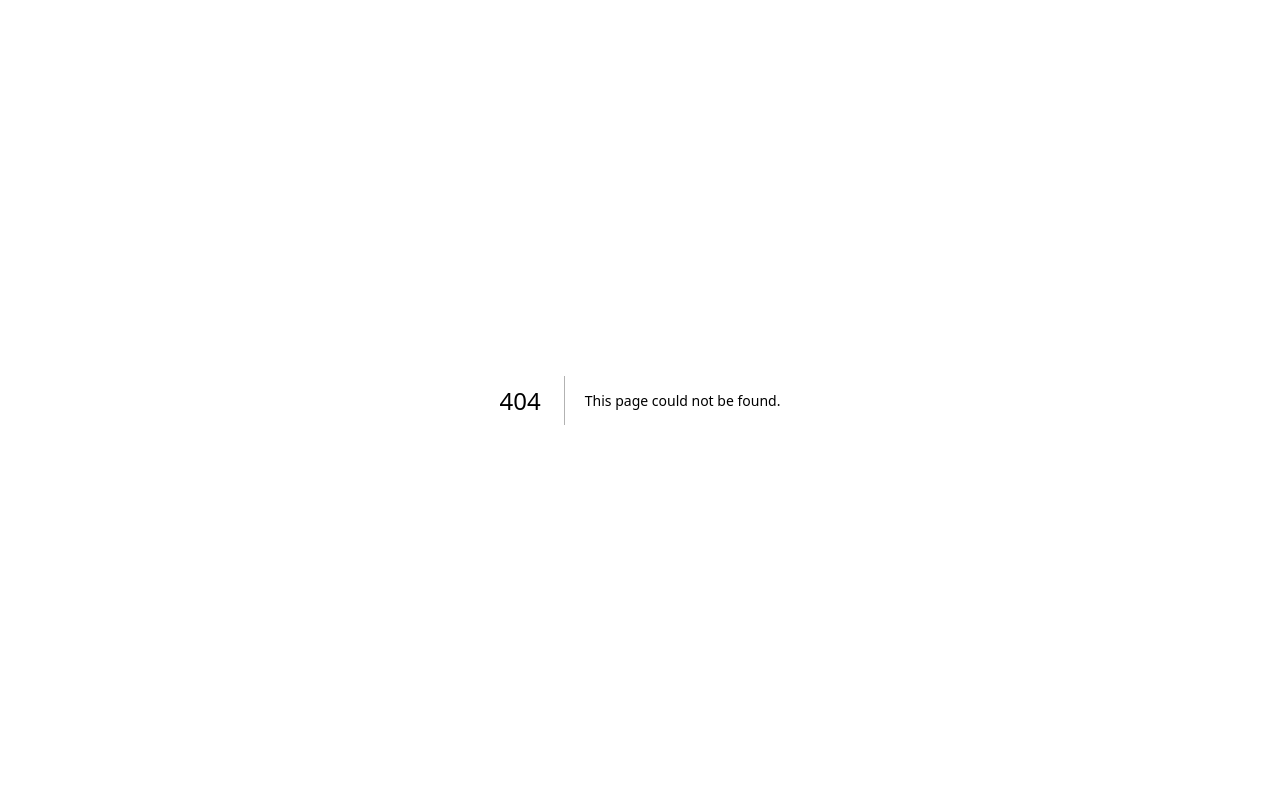
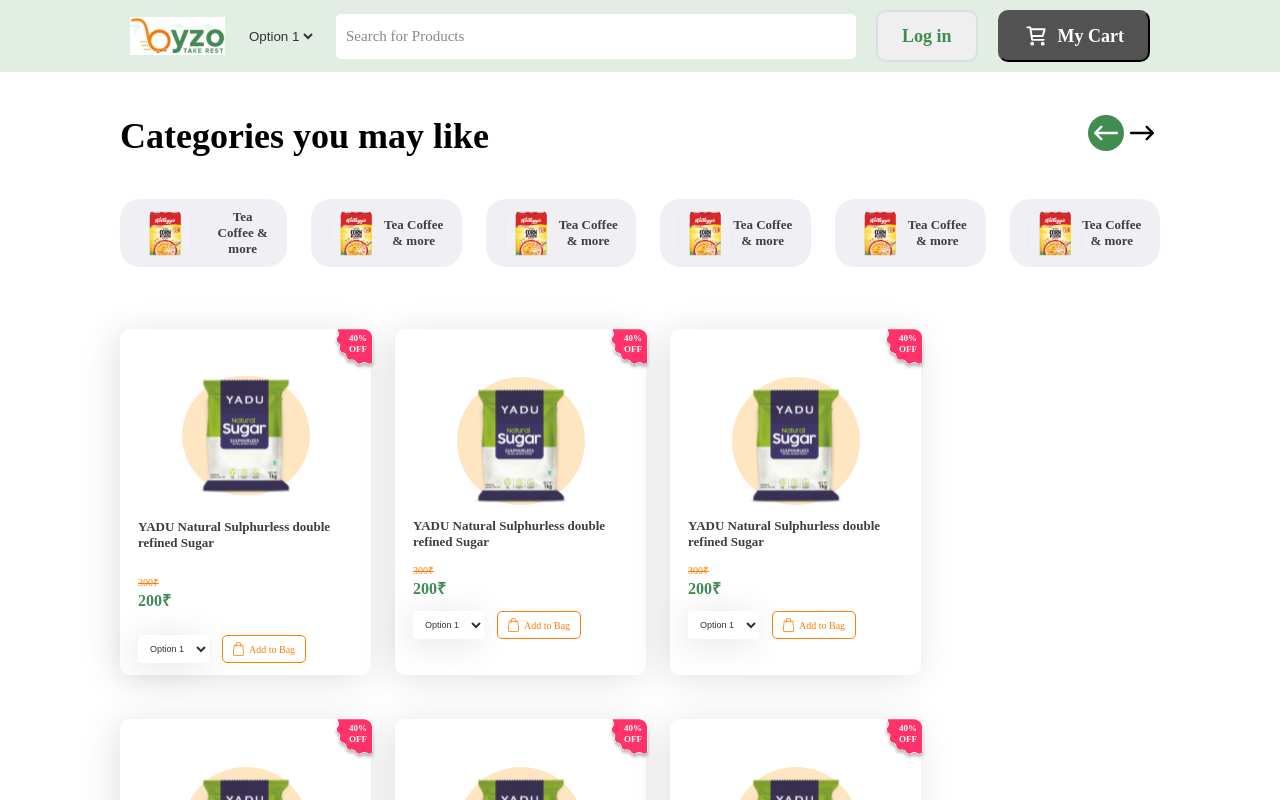
Before and after one commit to Ali3905/byzo-app, a Next.js app: page /category in a window 1280 px wide. Before the commit this address had no page. Shown: the top 800 px of the page. Built offline with nearby package versions, Linux system fonts and the light colour scheme.

Commit message:
category page

```diff
--- a/src/app/category/Category.js
+++ b/src/app/category/Category.js
@@ -0,0 +1,73 @@
+"use client"
+
+import React, { useEffect, useState } from 'react'
+import "../../style/Category.css"
+import Image from 'next/image'
+import Card from '../product/Card'
+
+const Category = () => {
+    const [arr, setArr] = useState([])
+    const category_items = [{
+        "img" : "/category.png",
+        "title" : "Tea Coffee & more",
+    }, {
+        "img" : "/category.png",
+        "title" : "Tea Coffee & more",
+    }, {
+        "img" : "/category.png",
+        "title" : "Tea Coffee & more",
+    }, {
+        "img" : "/category.png",
+        "title" : "Tea Coffee & more",
+    }, {
+        "img" : "/category.png",
+        "title" : "Tea Coffee & more",
+    }, {
+        "img" : "/category.png",
+        "title" : "Tea Coffee & more",
+    }, ]
+
+    useEffect(()=>{
+       setArr(Array.from({length: 10}, (_, i) => i + 1))
+        console.log(arr);
+    }, [])
+
+  return (
+    <div className='category'>
+      <div className="category_items_parent">
+        <div>
+
+        <h3>Categories you may like</h3>
+        <div>
+            <img src="/arrowLeft.svg" alt="previous" className='prev_btn'/>
+            <img src="/arrowRight.svg" alt="next" className='next_btn'/>
+        </div>
+
+        </div>
+        <div className="category_items_container">
+        {category_items.map((ele)=>{
+
+        return <div className='category_item'>
+            <Image
+            src={ele.img}
+            width={58}
+            height={45}
+            />
+            <p>{ele.title}</p>
+        </div>
+        })}
+        </div>
+        <div className="category_products">
+        {arr.length > 0 &&
+            arr.map((ele)=>{
+                return  <Card />
+
+            })
+        }
+        </div>
+      </div>
+    </div>
+  )
+}
+
+export default Category
--- /dev/null
+++ b/src/app/category/page.js
@@ -0,0 +1,16 @@
+import React from 'react'
+import Category from './Category'
+import NavBar from '@/components/NavBar'
+import Footer from '@/components/Footer'
+
+const page = () => {
+  return (
+    <>
+    <NavBar/>
+      <Category />
+    <Footer/>
+    </>
+  )
+}
+
+export default page
--- /dev/null
+++ b/src/app/product/Card.js
@@ -0,0 +1,50 @@
+"use client"
+
+import React, { useState } from 'react'
+import "../../style/product.css"
+import Dropdown from '@/components/Dropdown'
+
+const Card = () => {
+
+    const [selectedOption, setSelectedOption] = useState("");
+    const options = [
+        { value: "option1", label: "Option 1" },
+        { value: "option2", label: "Option 2" },
+        { value: "option3", label: "Option 3" },
+        // Add more options as needed based on your data
+      ];
+
+      const handleSelection = (selectedValue) => {
+        setSelectedOption(selectedValue);
+      };
+  return (
+    <div className='card ml-96'>
+
+        <div className="badge">
+            <p>40% <br/> OFF</p>
+            <img src="/badge.svg" alt="" />
+        </div>
+
+        <div className='img_container'>
+        <img src="/product.svg" alt="product" />
+        </div>
+
+      <p className="productName">YADU Natural Sulphurless double refined Sugar</p>
+
+      <span className='price'>
+        <p>300&#8377;</p>
+        <p>200&#8377;</p>
+      </span>
+
+      <div className='btn_group'>
+        <Dropdown options={options} onSelect={handleSelection} />
+        <button>
+            <img src="/bag.svg" alt="cart" />
+            Add to Bag</button>
+      </div>
+
+    </div>
+  )
+}
+
+export default Card
--- /dev/null
+++ b/src/style/Category.css
@@ -0,0 +1,74 @@
+.category{
+    /* background-color: black; */
+    padding: 43px 120px;
+}
+.category_items_parent{
+    display: flex;
+    flex-direction: column;
+    gap:42px;
+}
+.category_items_parent div:nth-child(1){
+    display: flex;
+    /* flex-direction: column; */
+    justify-content: space-between;
+    gap: 24px;
+}
+.category_items_parent div:nth-child(1) h3{
+    color: #000;
+text-align: center;
+font-family: Plus Jakarta Sans;
+font-size: 36px;
+font-style: normal;
+font-weight: 700;
+line-height: normal;
+}
+.category_items_container{
+    display: flex;
+    gap: 24px;
+}
+
+.category_item{
+    /* background-color: black; */
+    display: flex;
+    align-items: center;
+    padding: 10px 18px;
+    background-color: #F0F0F4;
+    max-width: 218px;
+    border-radius: 20px;
+}
+
+.category_item p{
+    color: #3F3F3F;
+    text-align: center;
+    font-family: Plus Jakarta Sans;
+    font-size: 13px;
+    font-style: normal;
+    font-weight: 800;
+    line-height: normal;
+}
+
+
+.prev_btn,
+.next_btn
+{
+    border-radius: 50px;
+    width: 30px;
+    height: 30px;
+    padding: 3px;
+}
+
+.prev_btn{
+    background-color: #418C51;
+}
+
+.category_products{
+    display: flex;
+    flex-wrap: wrap;
+    justify-content: flex-start;
+    gap: 24px;
+}
+/*
+.category_products div{
+    max-width: 115px;
+    max-height: 200px;
+} */
```
Also changed, not shown: public/category.png (added).
